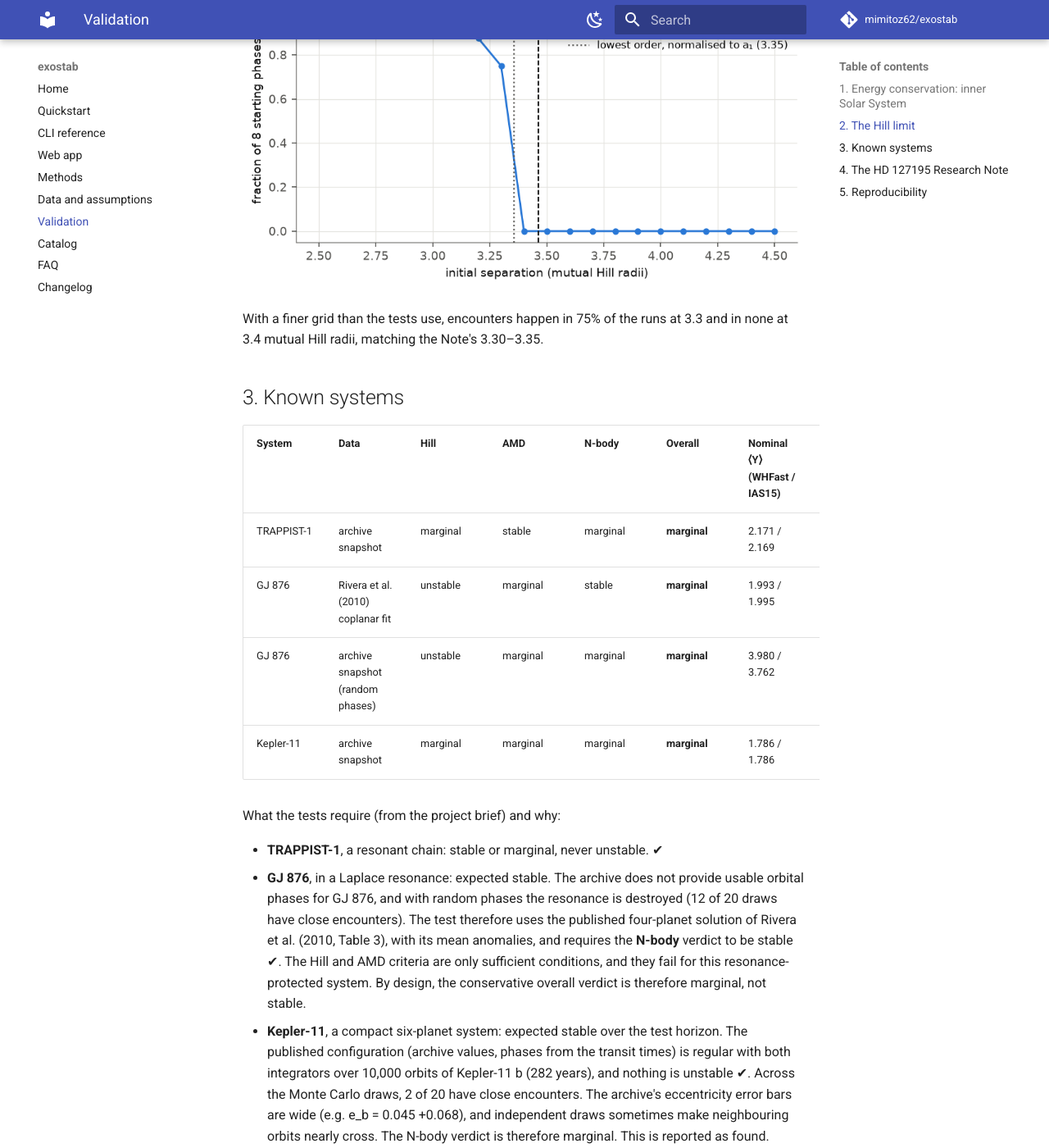
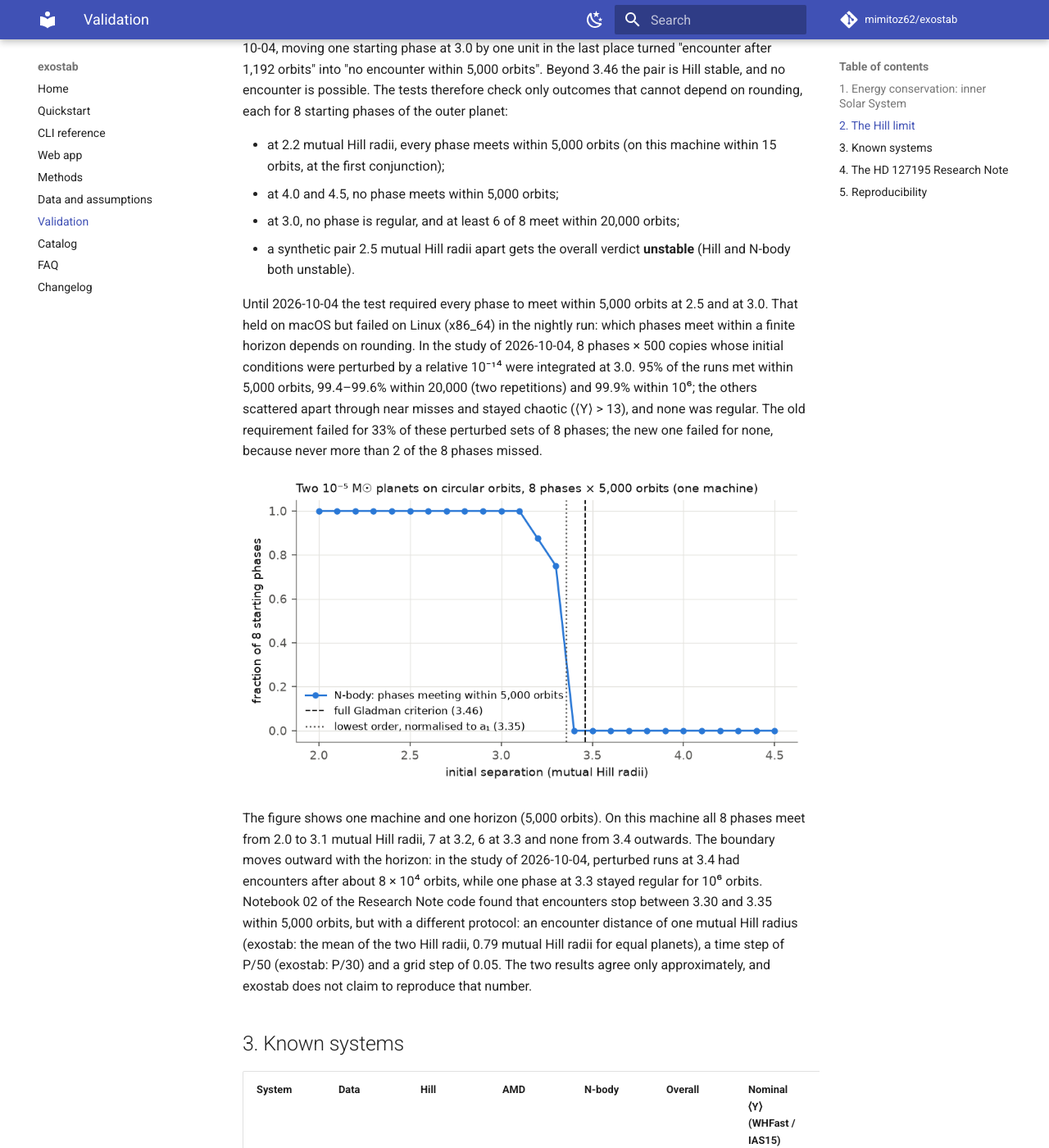
Before and after one commit to O1sumitkumar/exostab, an MkDocs documentation site: the page built from docs/validation.md, in a window 1280 px wide and 1400 px high, scrolled down 1577 px. Shown: the whole window at 82% size. Built offline with MkDocs 1.6.1 and Material for MkDocs 9.7.7, drawn with Linux system fonts in a browser that asks for light colours; comment, search, counter and statistics services are not loaded; some of the changed text lies outside the part shown.

Commit message:
Regenerate the validation page and figures for the reviewed code
docs/validation.md still showed the numbers of 2026-09-28. The energy error is now checked over the whole
run, so 11 of the 200 HD 127195 draws are inconclusive (133 regular, 51 chaotic, 5 close encounters, 11
inconclusive, against 133/62/5 before), and the IAS15 error of the inner Solar System is 5.25e-15. The
Hill-limit test no longer asserts outcomes that depend on rounding.

- scripts/validation_summary.py also prints the HD 127195 geometry, the AMD numbers in the Note's
  convention and in exostab's (beta = 2 beta_p, resonance-overlap branch), the inconclusive draws and the
  two time steps, so every number on the page comes from one of the two scripts (finding F076).
- scripts/validation_figures.py prints the Hill-limit fractions, labels the Hill figure as one machine's
  result within 5,000 orbits, and notes the inconclusive HD 127195 draws, all chaotic by MEGNO.
- docs/validation.md: numbers from a fresh run of both scripts on 2026-10-13; what the Hill-limit tests
  assert and why (the rounding study of 2026-10-04); the honest comparison with the Research Note (fewer
  close encounters, the 11 inconclusive draws belong to its chaotic class); exostab's own time step
  (T_p/30 = 16.43 d, not the Note's P_b/30 = 17.82 d); the IAS15 tolerance the test really checks; the AMD
  rows labelled as the Note's coplanar convention, with exostab's 137/200 strongly AMD-stable draws; the
  Kepler-11 nominal Hill failure from planet g's upper limits; TRAPPIST-1's chaos over longer runs.

Co-Authored-By: Claude Opus 5.5 <noreply@anthropic.com>

````diff
--- a/docs/validation.md
+++ b/docs/validation.md
@@ -6,95 +6,153 @@ so it runs nightly in continuous integration and on demand:
 ```bash
 pytest -m slow
 python scripts/validation_summary.py   # prints the numbers below
-python scripts/validation_figures.py   # draws the figures below
+python scripts/validation_figures.py   # draws the figures below and prints the Hill-limit fractions
 ```
 
 (Run the two scripts from the repository root with `PYTHONPATH=.`.)
 
-The numbers on this page were produced on 2026-09-28 by `scripts/validation_summary.py` with exostab 0.1.0.dev0,
-REBOUND 5.2.0, NumPy 2.5.3 and Python 3.12.11 on macOS (Apple M4 Pro). They use the bundled archive snapshot of
-2026-09-28 and default settings unless stated. Chaotic integrations are sensitive to floating-point rounding, so
-counts of chaotic draws can differ by one or two on other machines. The tests allow for this.
+The numbers on this page were produced on 2026-10-13 by these two scripts with exostab 1.0.0.dev0, REBOUND 5.2.0,
+NumPy 2.5.3 and Python 3.12.11 on macOS (Apple M4 Pro). They use the bundled archive snapshot of 2026-09-28 and
+default settings unless stated. `validation_summary.py` prints sections 1, 3 and 4; `validation_figures.py`
+prints the fractions of section 2. The robustness measurements quoted in section 2 come from a separate study of
+the Hill-limit test (2026-10-04) and are not reproduced by the scripts.
+
+Chaotic integrations are sensitive to floating-point rounding. Counts of chaotic draws can differ by one or two on
+other machines, and so can which runs of a chaotic pair meet within a finite horizon. The tests assert only what
+does not depend on rounding.
 
 ## 1. Energy conservation: inner Solar System
 
-Sun, Mercury, Venus, Earth–Moon, Mars (approximate J2000 elements, coplanar), integrated for 10,000 years.
+Sun, Mercury, Venus, Earth–Moon, Mars (approximate J2000 elements, coplanar), integrated for 10,000 years. The
+energy error is the largest of the 1,200 checks made through every run.
 
 | Integrator | Relative energy error | ⟨Y⟩ | Test tolerance |
 |---|---|---|---|
-| WHFast, dt = 1.89 d | 1.4 × 10⁻⁹ | 1.999 | < 10⁻⁷ |
-| IAS15 | 4.9 × 10⁻¹⁵ | 2.001 | < 10⁻¹² |
+| WHFast, dt = 1.891 d | 1.44 × 10⁻⁹ | 1.999 | < 10⁻⁷ |
+| IAS15 | 5.25 × 10⁻¹⁵ | 2.001 | < 10⁻¹² |
 
 ![Relative energy error of the inner Solar System with WHFast and IAS15 over 10,000 years](assets/validation/energy.png)
 
 ## 2. The Hill limit
 
-- For two planets of 10⁻⁵ M☉ around a solar-mass star on circular orbits, exostab's Gladman criterion gives
-  3.462 mutual Hill radii. The circular-orbit limit tends to 2√3 = 3.464 for small masses.
-- Reproducing notebook 02 of the Research Note code: from 8 starting phases, close encounters happen in every
-  run at 2.5 and 3.0 mutual Hill radii and in none at 4.0 and 4.5 (5,000 orbits each). The Note's notebook
-  found encounters stop between 3.30 and 3.35.
-- A synthetic pair 2.5 mutual Hill radii apart gets the overall verdict **unstable** (Hill and N-body both
+For two planets of 10⁻⁵ M☉ around a solar-mass star on circular orbits, exostab's Gladman criterion gives
+3.462 mutual Hill radii. The circular-orbit limit tends to 2√3 = 3.464 for small masses.
+
+Inside the limit the planets are not guaranteed to meet, and when they meet is a matter of chaos. Well inside,
+every starting phase meets at the first conjunction. Between about 2.4 and 3.46 mutual Hill radii the motion is
+chaotic, and the time to the first close encounter is a chaotic transient with a long tail that depends on the
+last bit of the initial conditions: in the study of 2026-10-04, moving one starting phase at 3.0 by one unit in
+the last place turned "encounter after 1,192 orbits" into "no encounter within 5,000 orbits". Beyond 3.46 the pair
+is Hill stable, and no encounter is possible. The tests therefore check only outcomes that cannot depend on
+rounding, each for 8 starting phases of the outer planet:
+
+- at 2.2 mutual Hill radii, every phase meets within 5,000 orbits (on this machine within 15 orbits, at the
+  first conjunction);
+- at 4.0 and 4.5, no phase meets within 5,000 orbits;
+- at 3.0, no phase is regular, and at least 6 of 8 meet within 20,000 orbits;
+- a synthetic pair 2.5 mutual Hill radii apart gets the overall verdict **unstable** (Hill and N-body both
   unstable).
 
-![Fraction of starting phases with a close encounter against the initial separation, with the two Gladman limits](assets/validation/hill_limit.png)
+Until 2026-10-04 the test required every phase to meet within 5,000 orbits at 2.5 and at 3.0. That held on macOS
+but failed on Linux (x86_64) in the nightly run: which phases meet within a finite horizon depends on rounding.
+In the study of 2026-10-04, 8 phases × 500 copies whose initial conditions were perturbed by a relative 10⁻¹⁴
+were integrated at 3.0. 95% of the runs met within 5,000 orbits, 99.4–99.6% within 20,000 (two repetitions) and
+99.9% within 10⁶; the others scattered apart through near misses and stayed chaotic (⟨Y⟩ > 13), and none was
+regular. The old
+requirement failed for 33% of these perturbed sets of 8 phases; the new one failed for none, because never more
+than 2 of the 8 phases missed.
 
-With a finer grid than the tests use, encounters happen in 75% of the runs at 3.3 and in none at 3.4 mutual
-Hill radii, matching the Note's 3.30–3.35.
+![Fraction of starting phases with a close encounter within 5,000 orbits against the initial separation, with the two Gladman limits](assets/validation/hill_limit.png)
+
+The figure shows one machine and one horizon (5,000 orbits). On this machine all 8 phases meet from 2.0 to 3.1
+mutual Hill radii, 7 at 3.2, 6 at 3.3 and none from 3.4 outwards. The boundary moves outward with the horizon: in
+the study of 2026-10-04, perturbed runs at 3.4 had encounters after about 8 × 10⁴ orbits, while one phase at 3.3
+stayed regular for 10⁶ orbits. Notebook 02 of the Research Note code found that encounters stop between 3.30 and
+3.35 within 5,000 orbits, but with a different protocol: an encounter distance of one mutual Hill radius
+(exostab: the mean of the two Hill radii, 0.79 mutual Hill radii for equal planets), a time step of P/50 (exostab:
+P/30) and a grid step of 0.05. The two results agree only approximately, and exostab does not claim to reproduce
+that number.
 
 ## 3. Known systems
 
 | System | Data | Hill | AMD | N-body | Overall | Nominal ⟨Y⟩ (WHFast / IAS15) | Draws: regular / chaotic / encounter |
 |---|---|---|---|---|---|---|---|
-| TRAPPIST-1 | archive snapshot | marginal | stable | marginal | **marginal** | 2.171 / 2.169 | 18 / 2 / 0 |
-| GJ 876 | Rivera et al. (2010) coplanar fit | unstable | marginal | stable | **marginal** | 1.993 / 1.995 | 20 / 0 / 0 |
-| GJ 876 | archive snapshot (random phases) | unstable | marginal | marginal | **marginal** | 3.980 / 3.762 | 3 / 5 / 12 |
-| Kepler-11 | archive snapshot | marginal | marginal | marginal | **marginal** | 1.786 / 1.786 | 10 / 8 / 2 |
+| TRAPPIST-1 | archive snapshot | marginal | stable | marginal | **marginal** | 2.1709 / 2.1685 | 18 / 2 / 0 |
+| GJ 876 | Rivera et al. (2010) coplanar fit | unstable | marginal | stable | **marginal** | 1.9925 / 1.9951 | 20 / 0 / 0 |
+| GJ 876 | archive snapshot (random phases) | unstable | marginal | marginal | **marginal** | 3.9795 / 3.7621 | 3 / 5 / 12 |
+| Kepler-11 | archive snapshot | marginal | marginal | marginal | **marginal** | 1.7855 / 1.7857 | 10 / 8 / 2 |
 
-What the tests require (from the project brief) and why:
+No draw of these four runs is inconclusive. What the tests require (from the project brief) and why:
 
-- **TRAPPIST-1**, a resonant chain: stable or marginal, never unstable. ✔
+- **TRAPPIST-1**, a resonant chain: stable or marginal, never unstable. ✔ Over 10,000 orbits of TRAPPIST-1 b
+  (41 years) the nominal run is regular. It is not regular over longer runs: ⟨Y⟩ is 2.42 after 30,000 orbits and
+  6.46 after 50,000 (WHFast; 5.26 with IAS15), with `exostab check "TRAPPIST-1" --offline --draws 0` and
+  `--orbits 30000` or `50000`.
 - **GJ 876**, in a Laplace resonance: expected stable. The archive does not provide usable orbital phases for
   GJ 876, and with random phases the resonance is destroyed (12 of 20 draws have close encounters). The test
   therefore uses the published four-planet solution of Rivera et al. (2010, Table 3), with its mean anomalies,
   and requires the **N-body** verdict to be stable ✔. The Hill and AMD criteria are only sufficient conditions,
   and they fail for this resonance-protected system. By design, the conservative overall verdict is therefore
   marginal, not stable.
-- **Kepler-11**, a compact six-planet system: expected stable over the test horizon. The published configuration
-  (archive values, phases from the transit times) is regular with both integrators over 10,000 orbits of
-  Kepler-11 b (282 years), and nothing is unstable ✔. Across the Monte Carlo draws, 2 of 20 have close
-  encounters. The archive's eccentricity error bars are wide (e.g. e_b = 0.045 +0.068), and independent draws
-  sometimes make neighbouring orbits nearly cross. The N-body verdict is therefore marginal. This is reported as
-  found.
+- **Kepler-11**, a compact six-planet system: expected stable over the test horizon. The test requires that the
+  nominal configuration (archive values, phases from the transit times) completes 10,000 orbits of Kepler-11 b
+  (282 years) without a close encounter, that it is regular with both integrators, and that the N-body and
+  overall verdicts are not unstable ✔. The nominal Hill test fails narrowly for the f/g pair, because the archive
+  gives only upper limits for planet g (25 M⊕ and e < 0.15) and the nominal run uses them; the Hill verdict is
+  marginal because the draws disagree. Across the Monte Carlo draws, 2 of 20 have close encounters. The
+  archive's eccentricity error bars are wide (e.g. e_b = 0.045 +0.068), and independent draws sometimes make
+  neighbouring orbits nearly cross. The N-body verdict is therefore marginal. This is reported as found.
 
 ![GJ 876: final MEGNO of 20 draws with the published phases and with random phases](assets/validation/gj876.png)
 
 ## 4. The HD 127195 Research Note
 
-`examples/hd127195_note.yaml` holds the Note's inputs. The run uses the Note's settings: 20,000 orbits of
-planet b, 200 draws, WHFast at P_b/30 and MEGNO < 2.2 regular; seed 42.
+`examples/hd127195_note.yaml` holds the inputs of the Research Note (Öz 2026, submitted to Research Notes of the
+AAS; code in [mimitoz62/hd127195-stability](https://github.com/mimitoz62/hd127195-stability)). The run uses the
+Note's settings where exostab has them: 20,000 orbits of planet b, 200 draws and MEGNO < 2.2 regular; seed 42.
+The time step is exostab's own, 1/30 of the shortest pericentre-passage time: 16.43 d for the best fit, about 8%
+smaller than the Note's P_b/30 = 17.82 d, and smaller still for draws with a larger e_b.
 
 | Quantity | Research Note | exostab | Test tolerance |
 |---|---|---|---|
 | a_b, a_c (AU) | 1.42125, 1.91684 | 1.42125, 1.91684 | 10⁻⁵ relative |
 | Period ratio | 1.566 | 1.566 | 10⁻⁵ relative |
-| Separation (mutual Hill radii) | 4.37 | 4.37 | 10⁻³ relative |
-| Best-fit ⟨Y⟩, WHFast / IAS15 | 2.000 / 2.000 | 1.999 / 1.999 | ± 0.02 |
+| Separation (mutual Hill radii) | 4.37 | 4.371 | 10⁻³ relative |
+| Best-fit ⟨Y⟩, WHFast / IAS15 | 2.000 / 2.000 | 1.999 / 1.999 | ± 0.02 (WHFast); regular, < 2.2 (IAS15) |
 | Draws regular | 134 / 200 | 133 / 200 | ± 3 binomial σ (± 20) |
 | Draws with close encounters | 9 / 200 | 5 / 200 | ± 3 binomial σ (± 9) |
-| Draws chaotic, no encounter | 57 / 200 | 62 / 200 | (follows from the two above) |
-| Draws passing the collision AMD test | 200 / 200 | 200 / 200 | all |
-| AMD limit, equal eccentricities | 0.148 | 0.1478 | ± 0.0005 |
+| Draws chaotic, no encounter | 57 / 200 | 51 / 200 | not tested separately |
+| Draws inconclusive (energy error above 10⁻⁵) | — (no energy criterion) | 11 / 200 | at most 10% of the draws, all chaotic by MEGNO |
+| Draws passing the collision AMD test (Note's convention) | 200 / 200 | 200 / 200 | all |
+| AMD limit, equal eccentricities (Note's convention) | 0.148 | 0.1478 | ± 0.0005 |
 | Conclusion | best fit regular; a substantial part of the AMD-stable parameter space is chaotic | N-body: nominal stable, verdict marginal; overall marginal | exact |
 
 ![HD 127195: counts of regular, chaotic and close-encounter draws, exostab against the Research Note](assets/validation/hd127195.png)
 
-The draws cannot match the Note one-to-one because the random number streams differ; the fractions agree within
-the statistical tolerance. exostab's AMD verdict for these inputs is *marginal*, not *stable*. exostab also
-applies the resonance-overlap refinement of Petit, Laskar & Boué (2017), which the Note did not use: the pair is
-close enough (α = 0.742 above α_R = 0.728) for it to apply.
+The draws cannot match the Note one-to-one because the random number streams differ. The regular fraction agrees
+closely (133 against 134). exostab finds fewer close encounters (5 against 9); the difference is inside the
+tolerance of 3 binomial standard deviations, but the comparison has little power for so rare an outcome.
+
+The 11 inconclusive draws reached the end of the run without a close encounter, with ⟨Y⟩ between 755 and 1,508,
+so they are chaotic by MEGNO. Their largest relative energy errors, 1.01–1.58 × 10⁻⁵, are just above exostab's
+limit. exostab checks the energy error at 1,200 times through every run (DECISIONS.md, D8), and WHFast's error
+peaks at pericentre passages; the Note applied no energy criterion. These draws therefore belong to the Note's
+chaotic class: counted as chaotic, exostab has 51 + 11 = 62 chaotic draws against the Note's 57, and the regular
+and close-encounter comparisons above do not change. Before exostab checked the energy error over the whole run
+(until 2026-10-04), the same seed gave 133 regular, 62 chaotic and 5 close encounters.
+
+The AMD rows use the Note's convention: the coplanar AMD (the eccentricities alone), α from the period ratio and
+the collision criterion of Laskar & Petit (2017). exostab's AMD indicator differs in two ways (see
+[Methods](methods.md)). It takes the AMD as twice the coplanar value (β = 2β_p, Laskar & Petit 2017), and it uses
+the resonance-overlap criterion of Petit, Laskar & Boué (2017), which the Note did not use and which applies to
+this pair: α = 0.7415 lies above α_R = 0.7288, and ε = 9.4 × 10⁻⁴ is below ε_lim = 8.11 × 10⁻³. With both, the
+equal-eccentricity limit for β = 1 is 0.0713 instead of 0.1478, and 137 of the 200 draws are strongly
+AMD-stable (185 with the coplanar AMD alone). The AMD indicator gives 137 stable, 49 marginal and 14 unstable
+draws, and its verdict is *marginal*.
 
 ## 5. Reproducibility
 
 The same seed gives identical runs (tested). Each `report.json` stores the seed, the versions of exostab, REBOUND,
-NumPy, astropy and Python, the integrator and time step, the run length and the archive download date.
+NumPy, astropy and Python, the integrator and time step, the run length and the archive download date. Each
+`sweep.json` stores the seed, the run length, the range and number of steps, the integrator and time step, the
+command and the creation time.
````
Also changed, not shown: docs/assets/validation/energy.png, docs/assets/validation/hd127195.png, docs/assets/validation/hill_limit.png, 2 other files.
